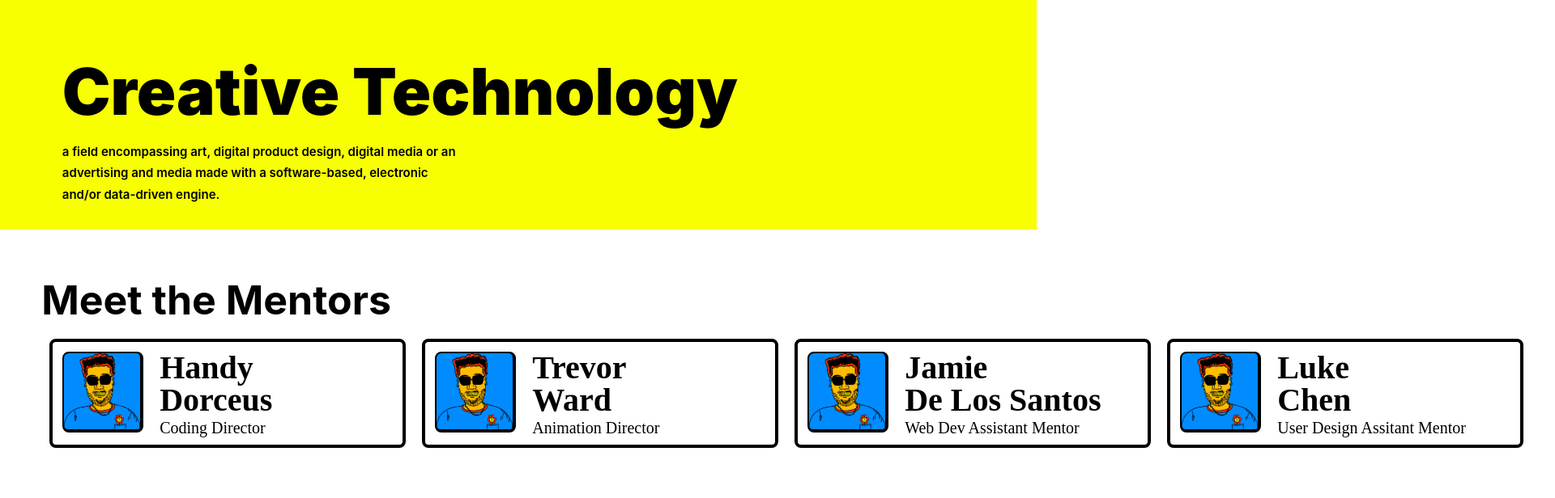
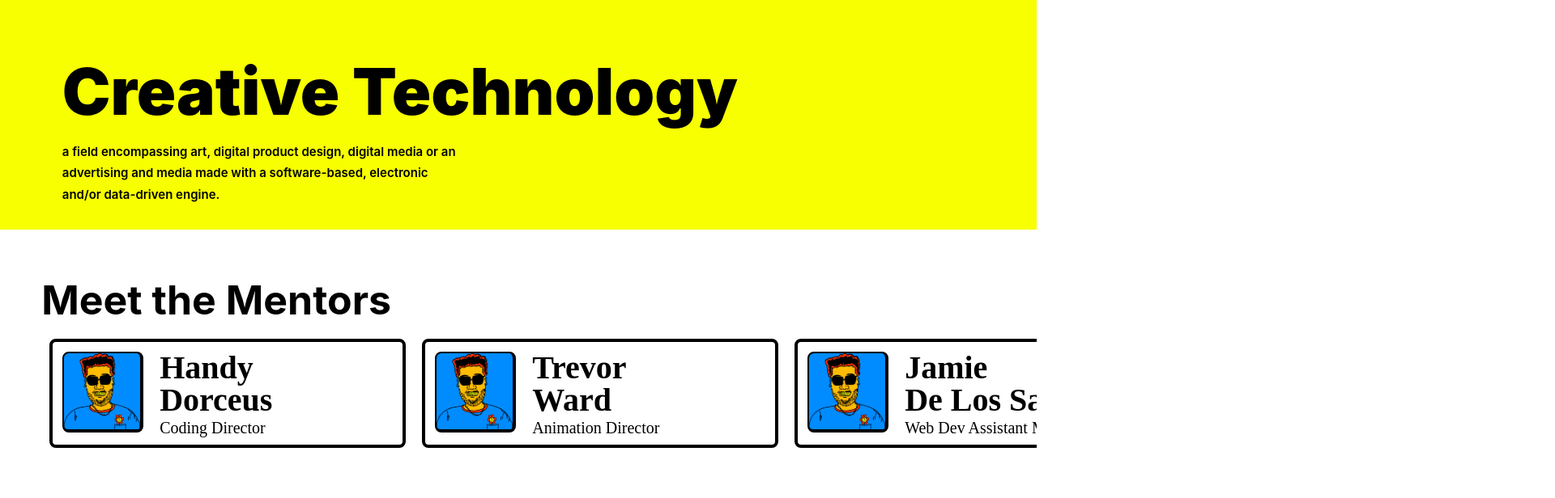
Before and after one commit to Artists-for-Humanity/afhonline, a Next.js app in the folder nextjs-blog/: page /ctech in a window 1280 px wide. Shown: the top 616 px of the page at 81% size, 1920 px wide, since content can reach past the window. Built offline with nearby package versions, Linux system fonts and the light colour scheme.

Commit message:
fixed scroll

```diff
--- a/nextjs-blog/styles/studioHome.module.css
+++ b/nextjs-blog/styles/studioHome.module.css
@@ -10,6 +10,7 @@
     display: flex;
     flex-direction: row;
     margin-left:4%;
+    overflow: scroll;
 }
 
 .workshop {
```
